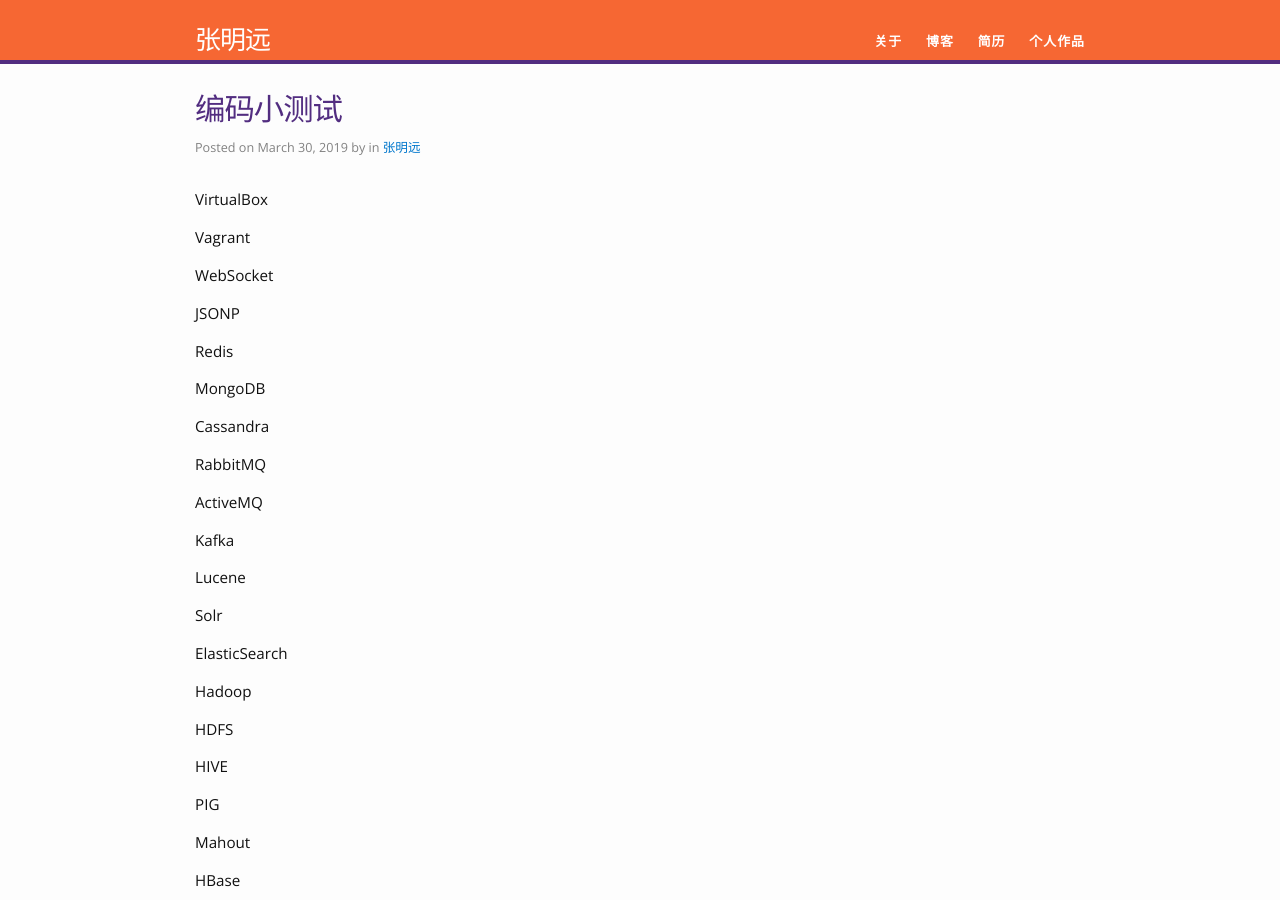
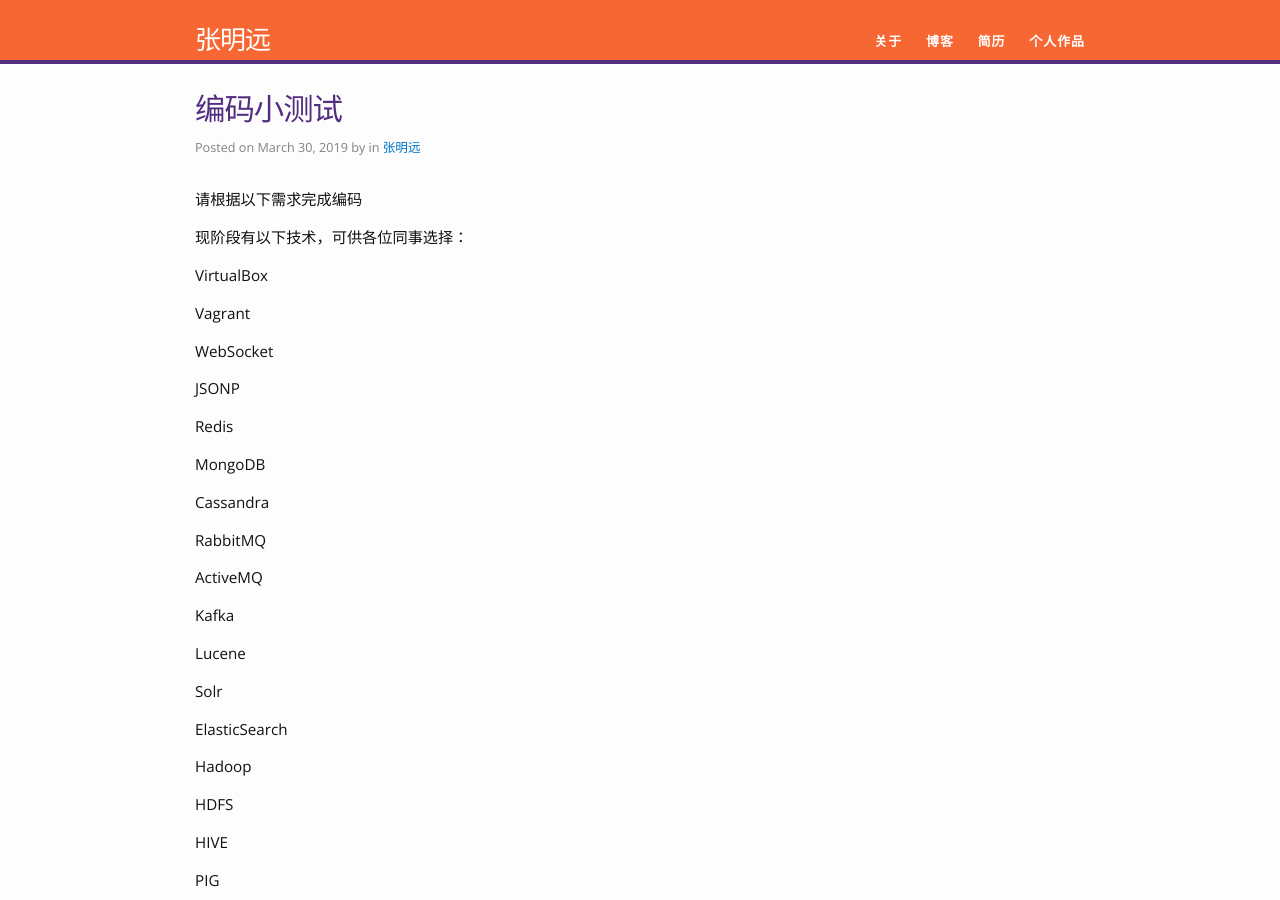
Before and after one commit to zmy1123347389/zmy1123347389.github.io, a Jekyll site: the page built from _posts/2019-03-30-编码小测试.markdown, in a window 1280 px wide and 900 px high. Built offline with Jekyll 4.4.1, drawn with Linux system fonts in a browser that asks for light colours.

Commit message:
代码修改

```diff
--- a/_posts/2019-03-30-编码小测试.markdown
+++ b/_posts/2019-03-30-编码小测试.markdown
@@ -4,6 +4,10 @@
 date:   2019-03-30 17:16:27
 categories: 张明远
 ---
+
+请根据以下需求完成编码
+
+现阶段有以下技术，可供各位同事选择：
 
 VirtualBox
 
```
